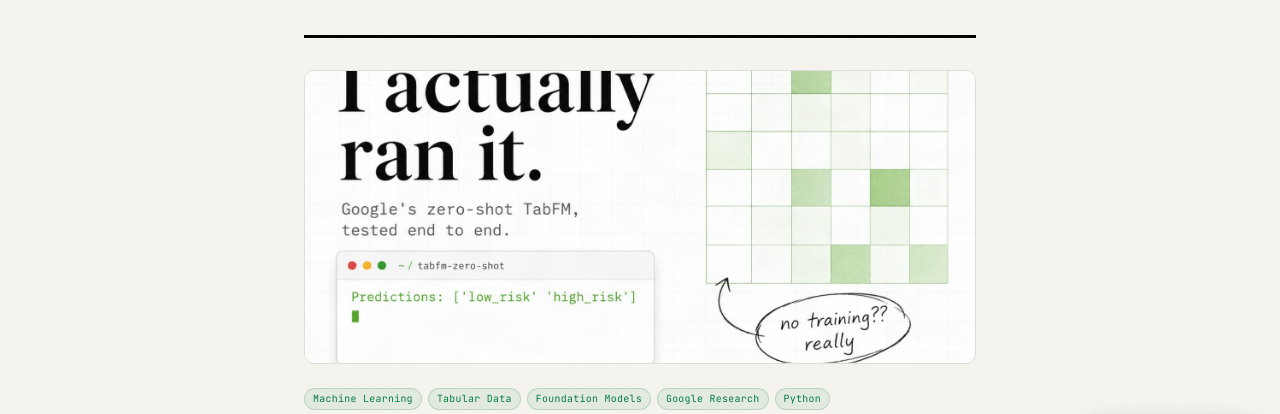
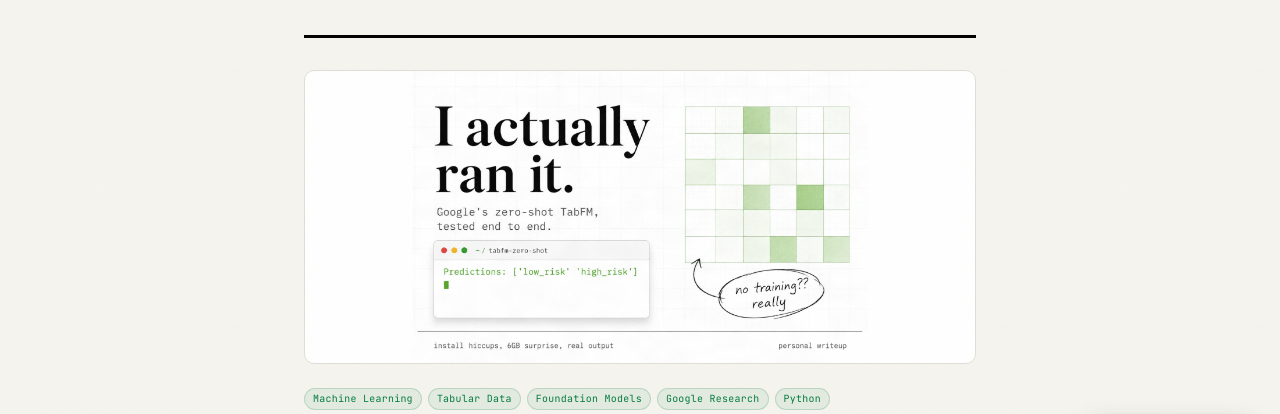
Before and after one commit to sarcasticdhruv/pro-portfolio, a React (Vite) app: page /blog in a window 1280 px wide. Shown: the part 249-663 px from the top of the page. Built offline with nearby package versions, Linux system fonts and the light colour scheme; no server answers; what marked-highlight would draw is missing.

Commit message:
blog image cropping fix

```diff
--- a/content/blog/helix-crossed-4800-downloads.md
+++ b/content/blog/helix-crossed-4800-downloads.md
@@ -4,6 +4,7 @@
 excerpt: "A short update on Helix Framework's first real milestone, what's actually in the box, and why watching strangers pip install it still feels a little unreal."
 tags: ["AI Agents", "Python", "open source", "Helix"]
 coverImage: "/blog/helix-4.8k-downloads.png"
+coverBg: "#050605"
 published: true
 ---
 
--- a/content/blog/tabfm-zero-shot-tabular-model.md
+++ b/content/blog/tabfm-zero-shot-tabular-model.md
@@ -4,6 +4,7 @@
 excerpt: "Google Research shipped a foundation model that predicts on any spreadsheet with zero training. I cloned the repo, fought my ISP for an afternoon, and ran the real thing on Colab."
 tags: ["Machine Learning", "Tabular Data", "Foundation Models", "Google Research", "Python"]
 coverImage: "/blog/tabfm-zero-shot-tabular-model.webp"
+coverBg: "#ffffff"
 published: true
 ---
 
--- a/src/components/blog/BlogCard.tsx
+++ b/src/components/blog/BlogCard.tsx
@@ -31,12 +31,13 @@
             borderRadius: '10px', overflow: 'hidden',
             marginBottom: '24px',
             border: '1px solid var(--border)',
+            background: post.coverBg || 'var(--surface)',
           }}>
             <img
               src={post.coverImage}
               alt={post.title}
               loading="lazy"
-              style={{ width: '100%', height: '100%', objectFit: 'cover', display: 'block' }}
+              style={{ width: '100%', height: '100%', objectFit: 'contain', display: 'block' }}
             />
           </div>
         )}
--- a/src/lib/blog.ts
+++ b/src/lib/blog.ts
@@ -5,6 +5,7 @@
   excerpt: string;
   tags: string[];
   coverImage: string;
+  coverBg?: string;
   published: boolean;
 }
 
@@ -79,6 +80,7 @@
         excerpt:    data.excerpt    ?? '',
         tags:       data.tags       ?? [],
         coverImage: data.coverImage ?? '',
+        coverBg:    data.coverBg,
         published:  data.published  ?? false,
         content,
         readingTime: calcReadingTime(content),
--- a/src/pages/BlogPostPage.tsx
+++ b/src/pages/BlogPostPage.tsx
@@ -64,11 +64,12 @@
               borderRadius: '12px', overflow: 'hidden',
               marginBottom: '40px',
               border: '1px solid var(--border)',
+              background: post.coverBg || 'var(--surface)',
             }}>
               <img
                 src={post.coverImage}
                 alt={post.title}
-                style={{ width: '100%', height: '100%', objectFit: 'cover', display: 'block' }}
+                style={{ width: '100%', height: '100%', objectFit: 'contain', display: 'block' }}
               />
             </div>
           )}
```
